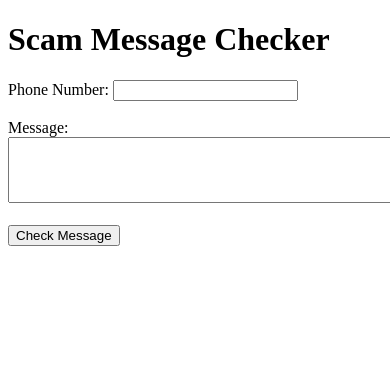
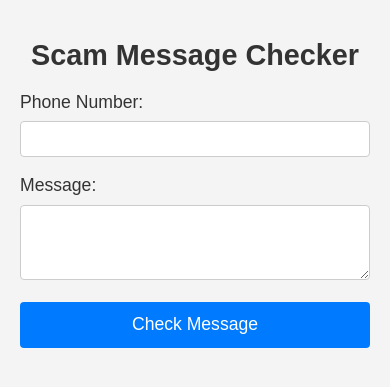
Before and after one commit to luisdiher22/DetectorEstafaCR, a Flask app: page / in a window 390 px wide; the page is wider, and only the part inside the window is pictured. Shown: the top 387 px of that part. Run offline with Flask 3, Linux system fonts and the light colour scheme.

Commit message:
Add responsive design for mobile

```diff
--- /dev/null
+++ b/static/style.css
@@ -0,0 +1,55 @@
+body {
+    font-family: Arial, sans-serif;
+    margin: 0;
+    padding: 0;
+    background-color: #f4f4f4;
+    color: #333;
+}
+
+.container {
+    max-width: 600px;
+    margin: 0 auto;
+    padding: 20px;
+}
+
+h1 {
+    text-align: center;
+    font-size: 1.8em;
+}
+
+label {
+    display: block;
+    margin-bottom: 0.5em;
+    font-size: 1.1em;
+}
+
+input[type="number"],
+textarea {
+    width: 100%;
+    padding: 0.5em;
+    font-size: 1em;
+    border: 1px solid #ccc;
+    border-radius: 4px;
+    box-sizing: border-box;
+}
+
+button {
+    width: 100%;
+    padding: 0.7em;
+    font-size: 1.1em;
+    background-color: #007bff;
+    color: white;
+    border: none;
+    border-radius: 4px;
+    cursor: pointer;
+}
+
+button:hover {
+    background-color: #0056b3;
+}
+
+.result {
+    text-align: center;
+    margin-top: 1em;
+    font-weight: bold;
+}
--- a/templates/index.html
+++ b/templates/index.html
@@ -4,10 +4,10 @@
     <meta charset="UTF-8">
     <meta name="viewport" content="width=device-width, initial-scale=1.0">
     <title>Scam Message Checker</title>
-    <!-- Optional: Link to a CSS file in static/ if you add one later -->
-    <!-- <link rel="stylesheet" href="{{ url_for('static', filename='style.css') }}"> -->
+    <link rel="stylesheet" href="{{ url_for('static', filename='style.css') }}">
 </head>
 <body>
+    <div class="container">
         <h1>Scam Message Checker</h1>
 
         <form action="{{ url_for('check_scam') }}" method="POST">
@@ -27,9 +27,10 @@
         </form>
 
         {% if result_message %}
-    <h2>Result:</h2>
+        <div class="result">
             <p>{{ result_message }}</p>
+        </div>
         {% endif %}
-
+    </div>
 </body>
 </html>
```
Also changed, not shown: README.md. Lines whose indentation alone changed are shown as unchanged.
